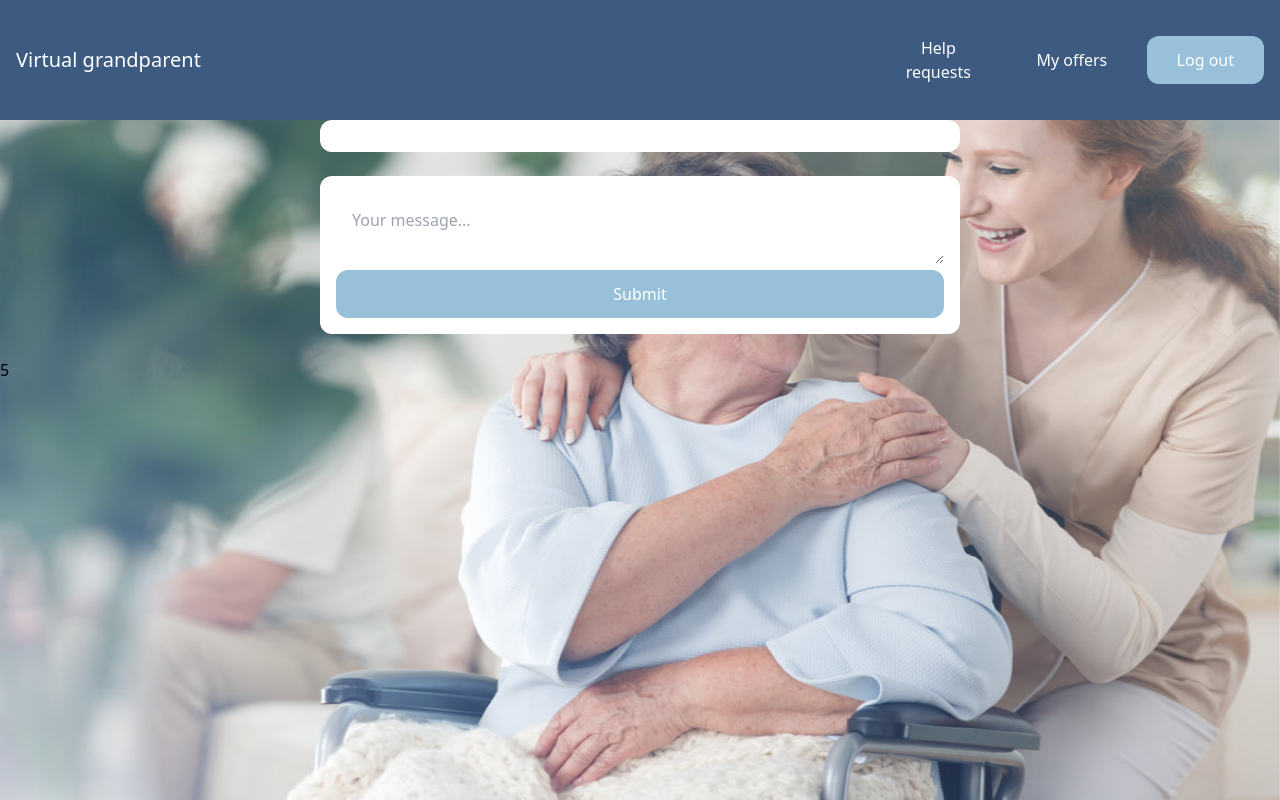
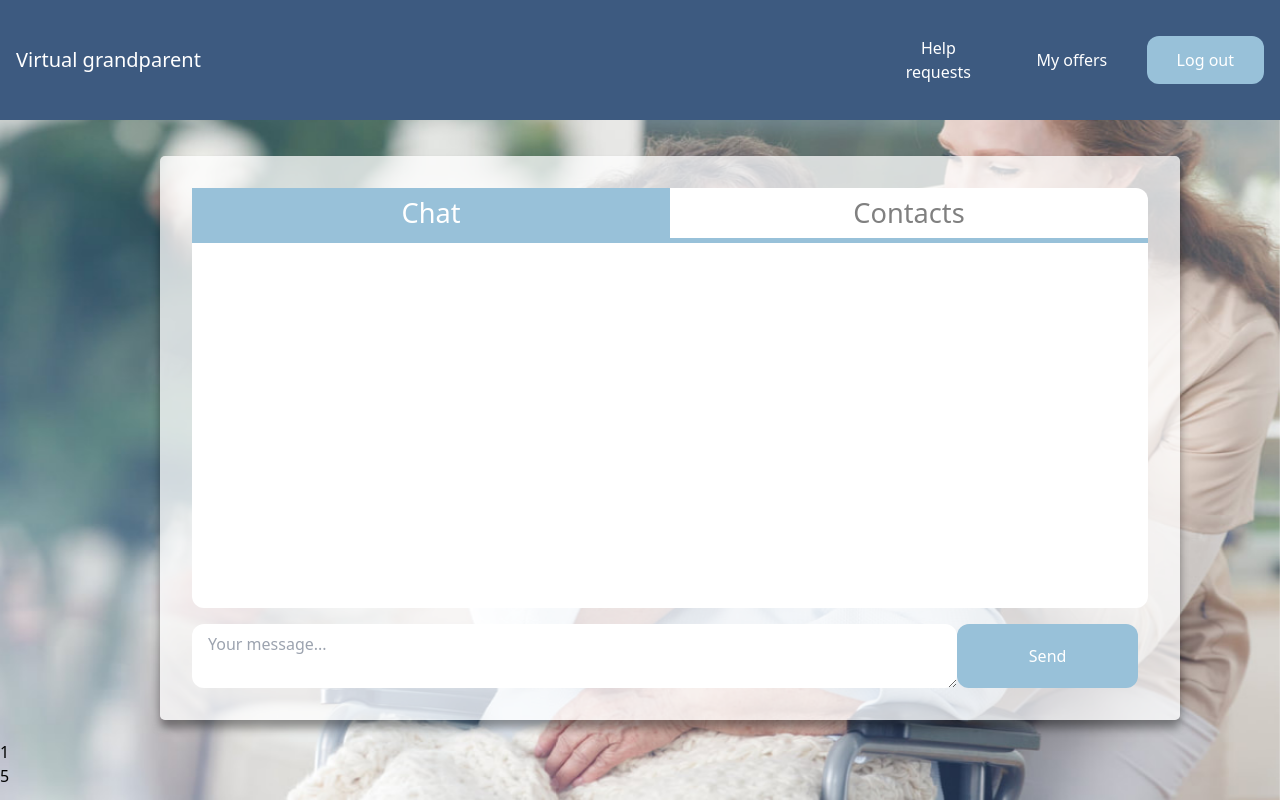
Before and after one commit to anapaolacw/virtual-grandparent, a Django app: page /chats/1/ in a window 1280 px wide. Run offline with Django 3.2, Linux system fonts and the light colour scheme; a user stored in the database is signed in; data comes from the database, SQL or seed files in the repository; both versions use the stored data as it was after the commit; data that the repository does not hold is empty; some libraries are stand-ins or nearby versions.

Commit message:
design(chat): change chat design

```diff
--- a/chat/urls.py
+++ b/chat/urls.py
@@ -6,7 +6,7 @@ app_name = 'chat'
 urlpatterns = [
    # path('', views.chats, name='chats'),
    path('contacts/', views.contacts, name='contacts'),
-   path('<int:id>/', views.chat, name='chat'),
+   path('<int:contact_id>/', views.chat, name='chat'),
    path('getMessages/<int:id>/', views.getMessages, name='getMessages'),
    path('send/', views.send, name='send'),
 ]
--- a/chat/views.py
+++ b/chat/views.py
@@ -28,11 +28,11 @@ def contacts(request):
     return render(request, 'chat/contacts.html', {'contacts': contacts})
 
 @login_required
-def chat(request, id):
-    print("current id is ", id)
+def chat(request, contact_id):
+    print("current id is ", contact_id)
     try:
         current_user = get_current_user(request)
-        contact = User.objects.get(id=id)
+        contact = User.objects.get(id=contact_id)
         chat = Chat.objects.filter(users__in=[current_user, contact]).first()
 
         if not chat:
@@ -40,35 +40,41 @@ def chat(request, id):
 
         chat.receiver = contact
         chat.sender = current_user
-        messages_format = get_messages_format(chat)
-        return render(request, 'chat/chat.html', {'chat': chat, 'messages': messages_format})
+        messages_format = get_messages_format(chat, current_user.name)
+        return render(request, 'chat/chat.html', {'chat': chat, 'contact_id':contact_id, 'messages': messages_format})
     except Chat.DoesNotExist:
         print("Chat no encontrado ")
         return redirect('chat:contacts')
 
 @login_required
 def getMessages(request, id):
+    current_user = get_current_user(request)
     chat = Chat.objects.get(id=id)
-    messages_format = get_messages_format(chat)
+    messages_format = get_messages_format(chat, current_user.name)
     return JsonResponse({"messages": messages_format})
 
 @login_required
 def send(request):
     message = request.POST['message']
-    chat_id = request.POST['chat_id']
+    contact_id = request.POST['contact_id']
+    current_user = get_current_user(request)
+    contact = User.objects.get(id=contact_id)
+    chat = Chat.objects.filter(users__in=[current_user, contact]).first()
     now = datetime.datetime.now()
-    current_user = get_current_user(request)
-    chat = Chat.objects.get(id=chat_id)
     new_message = Message.objects.create(type="txt", content=message, time=now, sender= current_user, chat = chat)
     new_message.save()
     return HttpResponse("Message sent successfully")
 
-def get_messages_format(chat):
-    messages = Message.objects.filter(chat=chat)
+def get_messages_format(chat, user_name):
+    messages = Message.objects.filter(chat=chat).order_by('-time')
     messages_format = []
     for m in messages:
         m.senderName = m.sender.name
-        messages_format.append({'content': m.content, 'time': m.time, 'senderName': m.sender.name})
+        m.isOwnerMessage = False
+        if m.senderName == user_name:
+            m.isOwnerMessage = True
+        m.time = m.time.strftime("%b %d, %H:%M")
+        messages_format.append({'content': m.content, 'time': m.time, 'senderName': m.sender.name, 'isOwnerMessage': m.isOwnerMessage})
     return messages_format
 
 def create_chat(current_user, contact):
--- a/core/views.py
+++ b/core/views.py
@@ -123,6 +123,10 @@ def myOffers(request):
         candidate = HelpCandidates.objects.filter(helper = helper, help = h).first()
         h.offerDescription = candidate.description
         h.status = candidate.get_status_display
+        accepted = next(
+            (item for item in HELP_STATUS if item[1] == 'Accepted'),
+            {}
+        )
     return render(request, 'core/myOffers.html', {'help_requests': help_requests})
 
 @login_required
--- a/static/css/chat.css
+++ b/static/css/chat.css
@@ -1,28 +1,54 @@
-.chat-container {
-    border: 2px solid #dedede;
-    background-color: #f1f1f1;
+.message-container {
+    border: 2px solid #ccc;
+    background-color: #ddd;
     border-radius: 5px;
     padding: 10px;
     margin: 10px 0;
-  }
+    width: 80%;
+}
+.own-message{
+    margin-left: 20% !important;
+    background-color: rgb(210, 230, 240);
+    border: 2px solid rgb(225, 245, 255);
+}
 
-  .darker {
-    border-color: #ccc;
-    background-color: #ddd;
-  }
-
-  .chat-container::after {
+.message-container::after {
     content: "";
     clear: both;
     display: table;
-  }
+}
 
-  .time-right {
+.time-right {
     float: right;
     color: #aaa;
-  }
+}
 
-  .time-left {
+.time-left {
     float: left;
     color: #999;
+}
+.fixed-height-container{
+    height: 420px;
+    padding: 3px;
+}
+.scroll-content{
+    height:340px;
+    overflow:auto;
+    background:#fff;
+    overflow: auto;
+    display: flex;
+    flex-direction: column-reverse;
+}
+.message-input {
+    overflow: auto;
+    position: relative;
   }
+.message-textarea, .message-button {
+    float: left;
+
+}
+.message-button{
+  position:absolute;
+  height:100%;
+  width:150px;
+}
--- a/static/js/buttonsHandler.js
+++ b/static/js/buttonsHandler.js
@@ -83,7 +83,6 @@ $(document).ready(function() {
         })
     },
     error: function (jqXhr, textStatus, errorMessage) {
-      console.log("NAY")
       console.log('Error' + errorMessage);
     }
    })
--- a/static/js/chat.js
+++ b/static/js/chat.js
@@ -1,16 +1,21 @@
 $(document).ready(function() {
+    // Clicking enter on message input
+    $('#message').keypress(function (e) {
+        if (e.which == 13) {
+          $('#chatForm').submit();
+          return false;    //<---- Add this line
+        }
+      });
+
     $(document).on('submit', '#chatForm', function(e){
         e.preventDefault();
         var form = $('#chatForm');
         var actionUrl = form.attr('action');
-        alert(actionUrl)
-        console.log("Action url ")
-        console.log(actionUrl)
         $.ajax({
             type:'POST',
             url: actionUrl,
             data: {
-                chat_id: $('#chat_id').text(),
+                contact_id: $('#contact_id').text(),
                 message: $('#message').val(),
                 csrfmiddlewaretoken: $('input[name=csrfmiddlewaretoken]').val()
             },
@@ -21,25 +26,27 @@ $(document).ready(function() {
         document.getElementById('message').value='';
     })
     setInterval(function(){
-
         var getMessagesUrl = "/chats/getMessages/" +$('#chat_id').text()
-        console.log(getMessagesUrl)
         $.ajax({
             type: 'GET',
             url: getMessagesUrl,
             success: function(response){
-                console.log(response);
                 $("#chat-messages").empty();
                 for(var key in response.messages){
-                    console.log("key")
-                    console.log(key)
-                    var temp=" <div class='chat-container darker'> <p class='font-semibold'>"+response.messages[key].senderName+"</p><p>"+response.messages[key].content+"</p><span class='time-left'>"+response.messages[key].time+"</span></div>";
+                    var extraClass="";
+                    if(response.messages[key].isOwnerMessage){
+                        extraClass="own-message";
+                    }
+                    var temp="<div class='message-container "+extraClass+"'>"+
+                                "<p class='font-semibold'>"+response.messages[key].senderName+"</p>"+
+                                "<p>"+response.messages[key].content+"</p>"+
+                                "<span class='time-left'>"+response.messages[key].time+"</span>"+
+                            "</div>";
                     $("#chat-messages").append(temp);
                 }
-                console.log("updated")
             },
             error: function(response){
-                alert("An error ocurred")
+                console.log("An error ocurred")
             }
         });
     }, 1000);
--- a/templates/chat/chat.html
+++ b/templates/chat/chat.html
@@ -19,32 +19,49 @@
 
 
 {% block content %}
+<div class="p-10 pt-4 pb-0 grid-container inline-container">
 
-<div class="lg:w-2/4 mx-4 lg:mx-auto p-4 bg-white rounded-xl">
-    <div class="chat-messages space-y-3" id="chat-messages">
+    <div class="card single-card help_container px-8 mb-0" style="width:100%">
+        <div class="flexbox_container">
+            <div class="column column-title selected">
+                <a href="{% url 'chat:chat' contact_id %}">Chat</a>
+            </div>
+            <div class="column column-title">
+                <a href="{% url 'chat:contacts' %}">Contacts</a>
+            </div>
+        </div>
+        <!-- Chat -->
+        <div class="bg-white rounded-xl">
 
+            <div class="chat-messages space-y-3 fixed-height-container" >
+                <div class="scroll-content" id="chat-messages">
                     {% for m in messages %}
-        <div class='chat-container darker p-4'>
+                    <div class="message-container {% if m.isOwnerMessage %}own-message{% endif %}">
                         <p class='font-semibold'>{{m.senderName}}</p>
                         <p>{{m.content}}</p>
                         <span class='time-left'>{{m.time}}</span>
                     </div>
                     {% endfor %}
+                </div>
+
 
             </div>
 
         </div>
 
-<div class="lg:w-2/4 my-6 mx-4 lg:mx-auto p-4 bg-white rounded-xl">
+        <div class="rounded-xl mt-4">
             <form id="chatForm" action="{% url 'chat:send' %}">
                 {% csrf_token %}
-        <!-- <input type="text" name="message" class="flex-1 mr-3" placeholder="Your message..."
-        id="message"> -->
-        <textarea class="w-full mt-2 px-4 py-2 rounded-xl background-white" placeholder="Your message..." id="message" name="message"></textarea>
-
-        <button class="px-5 py-3 rounded-xl base-button" id="btnSendMessage">Submit</button>
+                <div class="message-input">
+                    <textarea class="message-textarea px-4 py-2 rounded-xl background-white" style="width:80%" placeholder="Your message..." id="message" name="message"></textarea>
+                    <button class="message-button px-5 py-3 rounded-xl base-button" style="width:19%" id="btnSendMessage">Send</button>
+                </div>
             </form>
         </div>
+    </div>
+</div>
 
+
+<p name="contact_id" id="contact_id" >{{ contact_id }}</p>
 <p name="chat_id" id="chat_id" >{{ chat.id }}</p>
 {% endblock %}
```
Also changed, not shown: db.sqlite3. Lines whose indentation alone changed are shown as unchanged.
